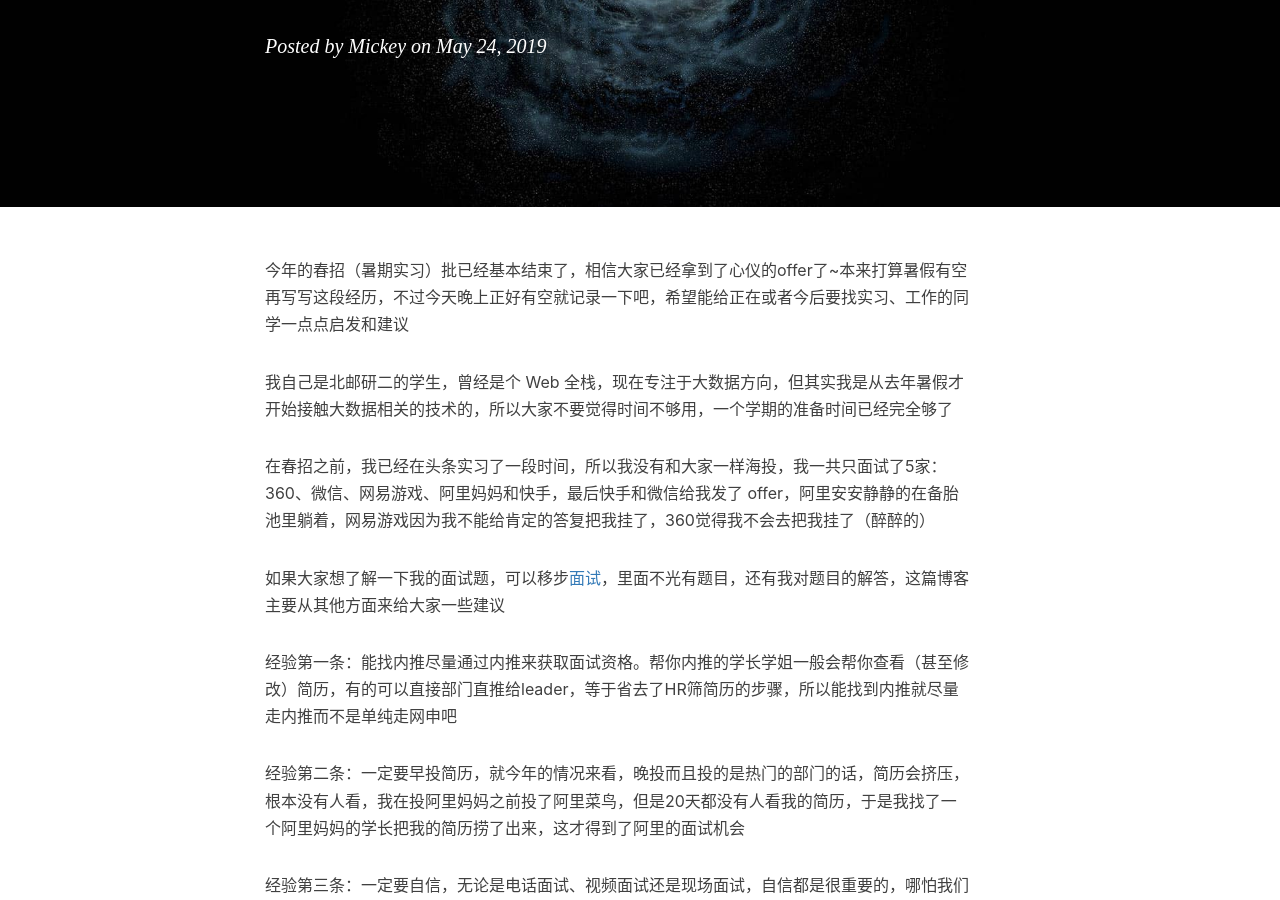
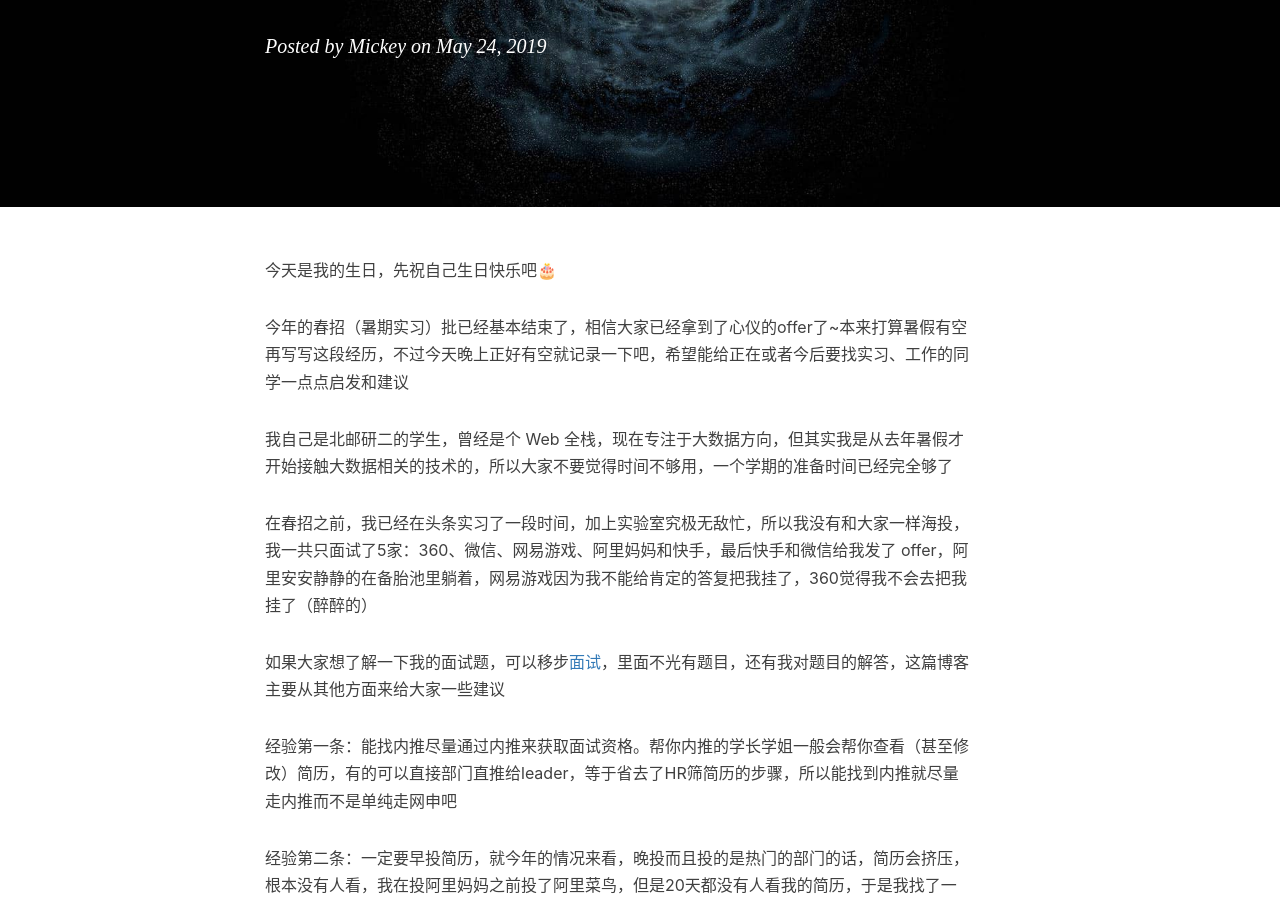
Before and after one commit to mickey0524/mickey0524.github.io, a Jekyll site: the page built from _posts/2019-05-24-my-2019-interview-of-summer-internship.md, in a window 1280 px wide and 900 px high, scrolled down 376 px. Built offline with Jekyll 4.4.1, drawn with Linux system fonts in a browser that asks for light colours; nearby versions of some CDN libraries; comment, search, counter and statistics services are not loaded.

Commit message:
feat(blog): update interview

```diff
--- a/_posts/2019-05-24-my-2019-interview-of-summer-internship.md
+++ b/_posts/2019-05-24-my-2019-interview-of-summer-internship.md
@@ -9,11 +9,13 @@ tags:
     - 面试
 ---
 
+今天是我的生日，先祝自己生日快乐吧🎂
+
 今年的春招（暑期实习）批已经基本结束了，相信大家已经拿到了心仪的offer了~本来打算暑假有空再写写这段经历，不过今天晚上正好有空就记录一下吧，希望能给正在或者今后要找实习、工作的同学一点点启发和建议
 
 我自己是北邮研二的学生，曾经是个 Web 全栈，现在专注于大数据方向，但其实我是从去年暑假才开始接触大数据相关的技术的，所以大家不要觉得时间不够用，一个学期的准备时间已经完全够了
 
-在春招之前，我已经在头条实习了一段时间，所以我没有和大家一样海投，我一共只面试了5家：360、微信、网易游戏、阿里妈妈和快手，最后快手和微信给我发了 offer，阿里安安静静的在备胎池里躺着，网易游戏因为我不能给肯定的答复把我挂了，360觉得我不会去把我挂了（醉醉的）
+在春招之前，我已经在头条实习了一段时间，加上实验室究极无敌忙，所以我没有和大家一样海投，我一共只面试了5家：360、微信、网易游戏、阿里妈妈和快手，最后快手和微信给我发了 offer，阿里安安静静的在备胎池里躺着，网易游戏因为我不能给肯定的答复把我挂了，360觉得我不会去把我挂了（醉醉的）
 
 如果大家想了解一下我的面试题，可以移步[面试](https://mickey0524.github.io/2019/03/12/interview/)，里面不光有题目，还有我对题目的解答，这篇博客主要从其他方面来给大家一些建议
 
```
